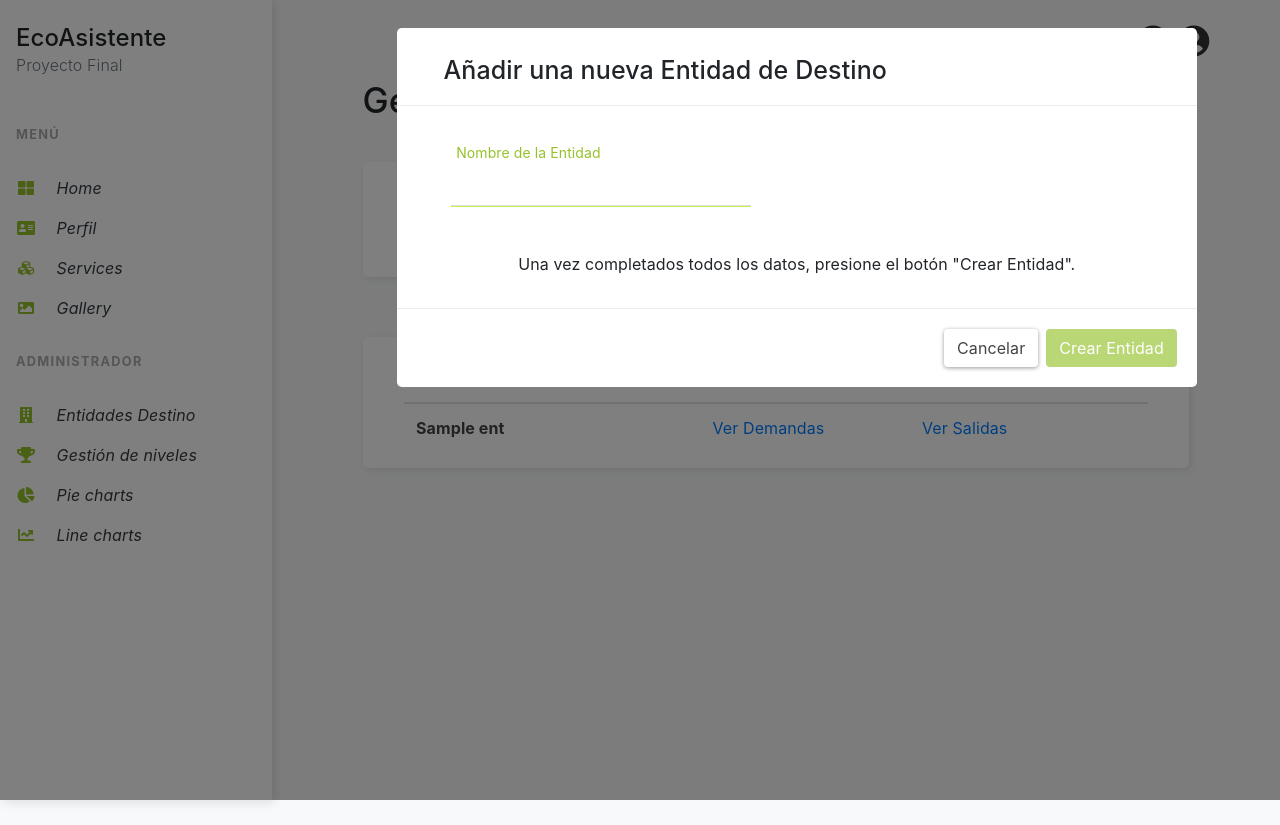
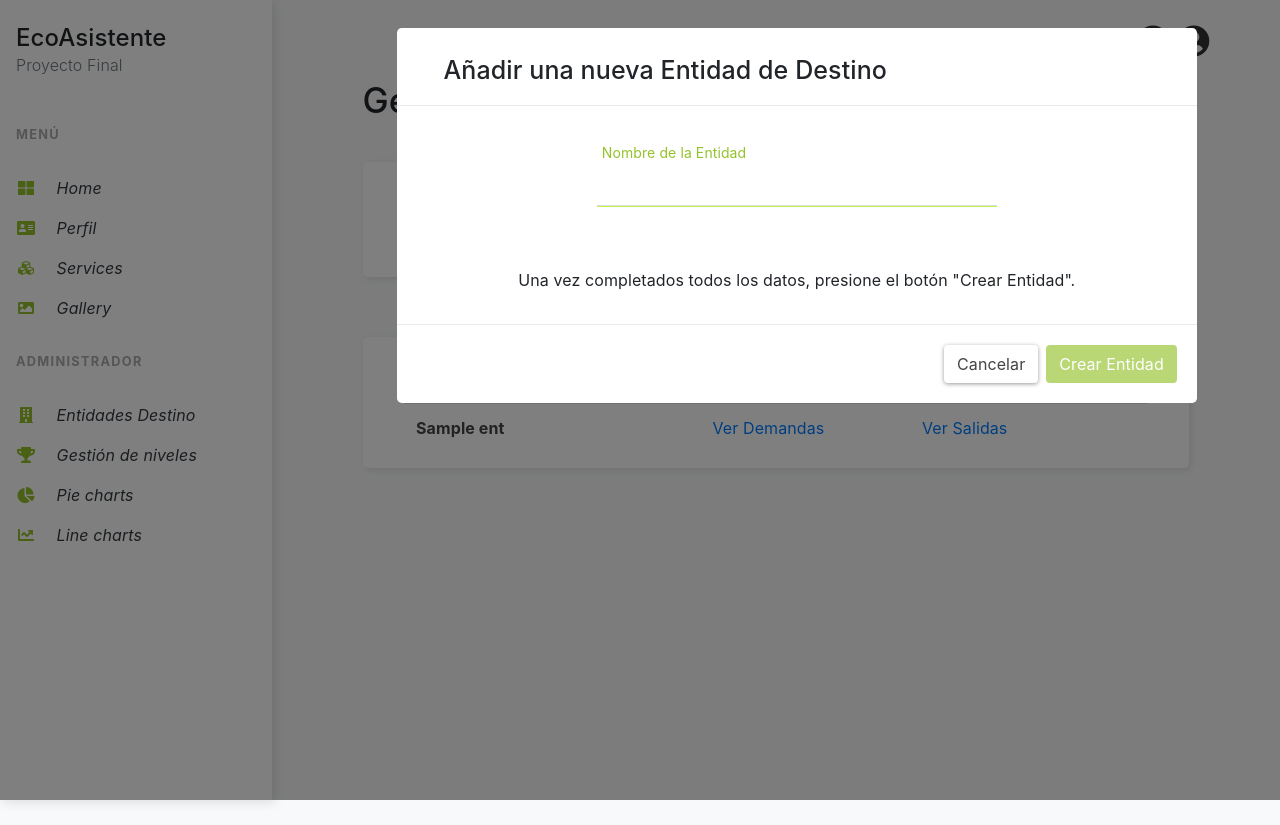
Before and after one commit to JoaquinCardonaRuiz/proyecto-final, a Flask app: template templates/gestion-entidades-destino.html in a window 1280 px wide, after a click on "Añadir entidad". Run offline with Flask 2, Linux system fonts and the light colour scheme; the template is opened without the code that fills it: most values are stand-ins (such as "Sample title", 1, 10 or a date in 2020); some libraries are stand-ins or nearby versions.

Commit message:
centrado input de alta entidad

```diff
--- a/static/css/choice.css
+++ b/static/css/choice.css
@@ -237,6 +237,19 @@ div.modal-content{
 .dropdown-link{
   color: #888;
   margin-left: 12px;
+}
+
+.custom-center-col{
+  display: grid !important;
+  justify-content: center !important;
+}
+
+.wide-input{
+  width:400px !important;
+}
+
+.wide-bar{
+  width: 400px !important;
 }
 
 #dd-art-btn-1{
--- a/templates/gestion-entidades-destino.html
+++ b/templates/gestion-entidades-destino.html
@@ -161,11 +161,11 @@
             <div class="lds-ring"><div></div><div></div><div></div><div></div></div>
           </div>
             <div class="row" id="row-to-hide-alta">
-                <div class="col">
-                    <div class="group" style="margin-left: 5%;">
-                        <input type="text" id="nombreInput" onkeyup = "validaNuevoNombre({{nombres|safe}})" name="nombre" >
+                <div class="col custom-center-col">
+                    <div class="group">
+                        <input class="wide-input" type="text" id="nombreInput" onkeyup = "validaNuevoNombre({{nombres|safe}})" name="nombre" >
                         <span class="highlight"></span>
-                        <span class="bar"></span>
+                        <span class="bar wide-bar"></span>
                         <label>Nombre de la Entidad</label>
                         <p id="nombreEntidadError" class="modalErrorMessage"></p>
                     </div>
```
